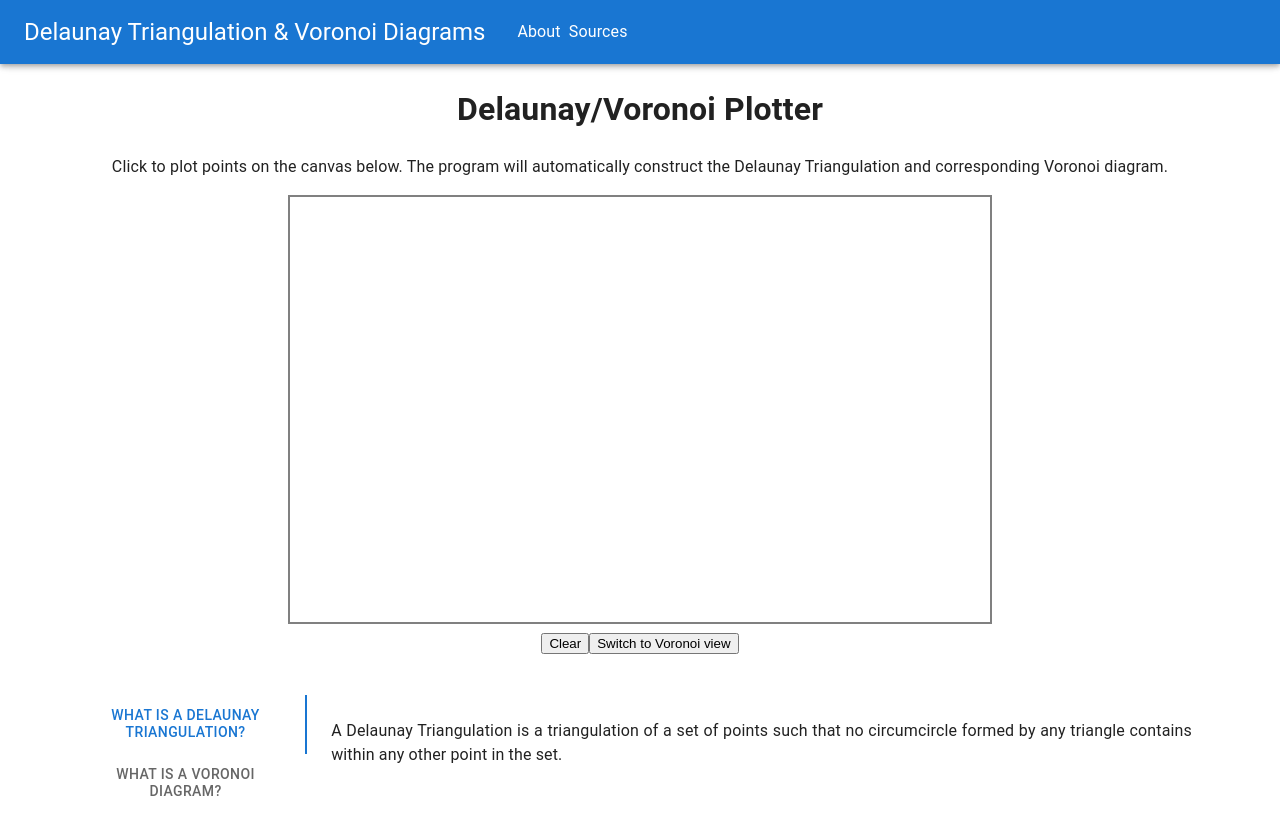
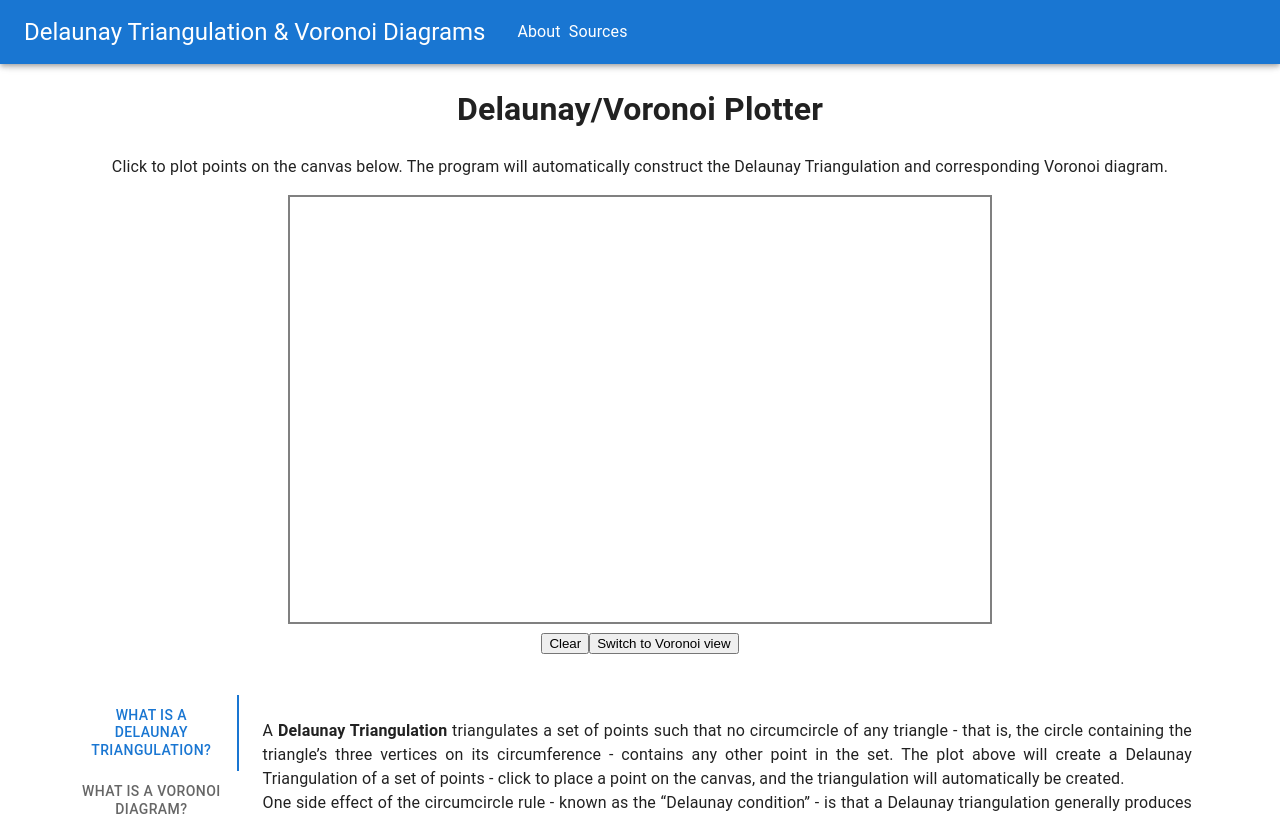
Before and after one commit to mkb6559/Delaunay, a React (Create React App) app: page / in a window 1280 px wide. Shown: the top 816 px of the page. Built offline with nearby package versions, Linux system fonts and the light colour scheme.

Commit message:
tabs contain proper text

```diff
--- a/src/App.css
+++ b/src/App.css
@@ -1,7 +1,3 @@
-body {
-  margin: 0 5vw;
-}
-
 .App {
   text-align: center;
   margin: 0 5vw;
@@ -9,6 +5,7 @@ body {
 
 .Info-Section {
   text-align: justify;
+  justify-content: left;
   margin-top: 5vh;
 }
 
--- a/src/components/TabBox.tsx
+++ b/src/components/TabBox.tsx
@@ -29,7 +29,7 @@ function CustomTabPanel(props: TabPanelProps) {
 function a11yProps(index: number) {
   return {
     id: `simple-tab-${index}`,
-    'aria-controls': `simple-tabpanel-${index}`,
+    'aria-controls': `simple-tabpanel-${index}`
   };
 }
 
@@ -51,16 +51,29 @@ export default function TabBox() {
         </Tabs>
       </Box>
       <CustomTabPanel value={value} index={0}>
-        A Delaunay Triangulation is a triangulation of a set of points such that no circumcircle formed by any triangle contains within any other point in the set.
+      A <b>Delaunay Triangulation</b> triangulates a set of points such that no circumcircle of any triangle - that is, the circle containing the triangle’s three vertices on its circumference - contains any other point in the set. The plot above will create a Delaunay Triangulation of a set of points - click to place a point on the canvas, and the triangulation will automatically be created.
+      <br/>
+      One side effect of the circumcircle rule - known as the “Delaunay condition” - is that a Delaunay triangulation generally produces “nice” triangles. Mathematically, the minimum angle of the triangulation is maximized, as is the 2nd minimum, 3rd minimum, and so on. Experiment by creating a triangulation and moving (click and drag) a point around. Notice how when a point moves around the center, the triangulation quickly forms and deletes edges, keeping its pattern of “nice” triangles rather than stretching and modifying the previous ones.
+      <br/>
+      Delaunay Triangulations aren't necessarily unique to a set of points - consider a square inscribed in a circle. Such a configuration has 2 Delaunay triangulations. However since such arrangements are unlikely we can safely ignore these degenerate situations, and for the purposes of this demonstration, they produce the same results.
+
       </CustomTabPanel>
       <CustomTabPanel value={value} index={1}>
-        A Voronoi Diagram is a subdivision of a plane given a set of sites (points) such that each point in a cell is closer to that cell's specific site than any other site.
+      A <b>Voronoi Diagram</b> divides a plane into a set of cells (some of which may be unbounded) given a set of sites (corresponding to the “points” in the Delaunay Triangulation description). Each cell contains exactly one site, and every point in a cell is closer to its cell’s site than any other site. If a point is equidistant from two sites, it lies on an edge (e.g. cell divider) on the Voronoi graph, and any point equidistant from 3 or more sites will define a Voronoi vertex - the intersection of 3 or more edges. Add sites by clicking on the canvas. See how the Voronoi diagram changes as you drag the sites around. Observe how regions only intersect at 3 points (except in the degenerate case where 4+ sites lie on the same circle).
       </CustomTabPanel>
       <CustomTabPanel value={value} index={2}>
-        The circumcenters of Delaunay circumscribed circles are the Voronoi vertices.
+      A key relationship exists between the centers of each circumscribed circle of a triangle in a Delaunay triangulation (or circumcenters) and the cell dividers in a Voronoi diagram. Namely, the circumcenters of each Delaunay triangle define the vertices of a Voronoi diagram. Given the Delaunay triangulation of a set of points, a Voronoi diagram with those points as the “sites” can be mostly constructed by connecting the circumcenter of each triangle to the circumcircles of neighboring triangles. The Voronoi diagram may be completed by drawing an infinite-length Voronoi edge out from each outer-triangle circumcircle in such a way that it bisects the edge of its corresponding Delaunay triangle that is on the point set’s convex hull.
+      <br/>
+      <b>Why does this work?</b> Recall that the vertices of a Voronoi diagram must be equidistant from at least 3 sites - otherwise, they’d be in an individual cell or on an edge between two of them. Similarly, a triangle circumcenter must be equidistant from at least 3 sites since it defines the center of a circle that contains the triangle’s 3 vertices on its circumference. It makes sense, therefore, that a connecting line between two circumcenters would be equidistant from the two sites that share both circumcenters. But how do we know which circumcenters to connect?
+      <br/>
+      Two sites connected by an edge in a Delaunay triangulation share two triangles and therefore two circumcenters - let’s take a hypothetical pair like that and draw a line between the circumcenters. Can we guarantee that this is an edge in the Voronoi diagram? The short answer is yes. For this line to be a Voronoi edge, it must be true that every point on the line is equidistant from our two sites and that no other site is closer. The first requirement is obviously true, as discussed above. To understand the second one, consider a third site that is closer to the line we’ve drawn than the two subject sites. We already know that this third site cannot be within the circle centered at either circumcenter - and as it turns out, every point on the line we’ve drawn is within one of these two circles.
+      <br/>
+      Suppose the farthest circumcenter is a distance n from each site. We must travel a distance of more than n on the line between the circumcenters to escape the first circumcircle. We know, however, that the converse is also true for some distance k &lt; n. If we imagine an angular sweep of both radius lines, they must extend past the straight line connecting the two sites when they pass through that region of the circumcircle. To remain equidistant from the two sites, so must the line between circumcenters! Therefore, the Voronoi edge we’ve drawn has length &lt; n+k and remains in one of the circumcircles. Observe this phenomenon on the Voronoi view by turning on circumcircle superimposition and watch how each Voronoi edge passes through two overlapping circumcircles.
+
       </CustomTabPanel>
       <CustomTabPanel value={value} index={3}>
-        There are many applications of Delaunay Triangulations and Voronoi Diagrams together.
+      While there are no prominent applications which explicitly use the Delaunay Triangulation and Voronoi Diagram of the same set of points, the close relationship between the two graphs is evident in a few domains. Both are used in different contexts in Global Information Systems, for example. While Voronoi diagrams are often used for nearest-site applications like service delineation (ex. which hospital is closest to some location?), Delaunay Triangulations are useful in terrain modeling and are famously good at accurately representing elevation differences. Both are highly useful for spatial analysis in general and provide a wealth of information about a terrain or surface when used in conjunction.
+
       </CustomTabPanel>
     </Stack>
   );
```
